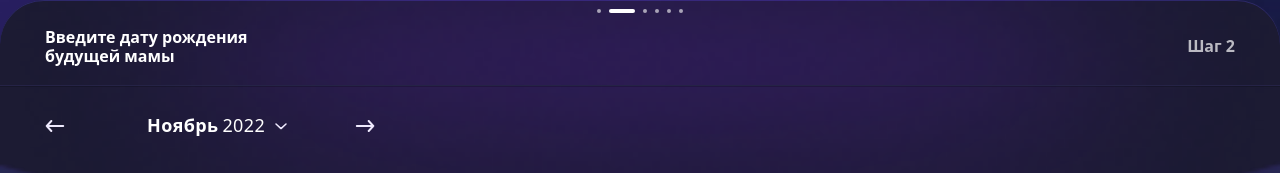
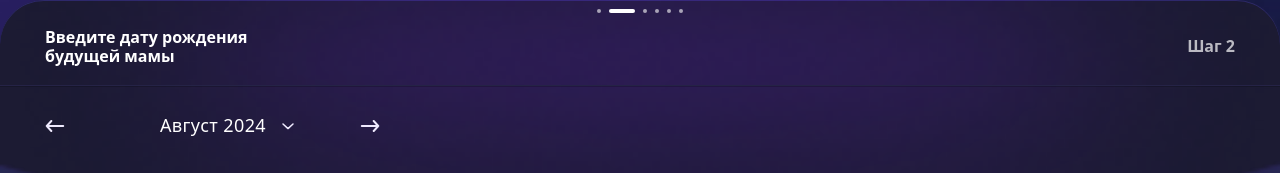
Before and after one commit to KIWIbird717/my-kids, a Next.js app: page /en/home/start-calculation in a window 1280 px wide. Both pictures are taken after a click on the button "Продолжить". Shown: the part 317-490 px from the top of the page. Built offline with nearby package versions, Linux system fonts and the light colour scheme.

Commit message:
added date picker, fixed pagination for statsSwiper

```diff
--- a/app/[locale]/home/start-calculation/page.tsx
+++ b/app/[locale]/home/start-calculation/page.tsx
@@ -2,11 +2,9 @@ import BottomImg from "@/public/bottomfigure.png";
 import ChildPhoto from "@/public/childbigphoto.png";
 import swipeShadow from "@/public/swipeshadow.png";
 import { cn } from "@/shared/lib/utils/cn";
-import { StatsNextBtnProps } from "@/shared/ui/home/start-calculation/NextBtn";
 import MoonLogo from "@/shared/ui/MoonLogo";
 import { StatsSwiper } from "@/widgets/StatsSwiper";
 import Image from "next/image";
-import { FC } from "react";
 
 export default function page() {
   return (
--- a/package.json
+++ b/package.json
@@ -15,6 +15,7 @@
     "framer-motion": "^11.3.28",
     "next": "14.2.5",
     "next-intl": "^3.17.2",
+    "prop-types": "^15.8.1",
     "react": "^18",
     "react-datepicker": "^7.3.0",
     "react-dom": "^18",
--- a/widgets/DateSelection.tsx
+++ b/widgets/DateSelection.tsx
@@ -3,11 +3,18 @@
 import BottomArrow from "@/public/ArrowToBottom.svg";
 import BackArrow from "@/public/BackArrow.svg";
 import NextArrow from "@/public/NextArrow.svg";
-import { FC } from "react";
+import { ru } from "date-fns/locale/ru";
+import { FC, useState } from "react";
+import DatePicker, { registerLocale } from "react-datepicker";
+import "react-datepicker/dist/react-datepicker.css";
+
+registerLocale("ru", ru);
 
 export default function DateSelection() {
   const daysAmount = 30;
   const days = Array.from({ length: daysAmount }).fill({ id: 0 });
+
+  const [selectedDate, setSelectedDate] = useState<Date | null>(new Date("2024/08"));
 
   return (
     <div className="mt-[36px] flex flex-col overflow-hidden">
@@ -15,12 +22,20 @@ export default function DateSelection() {
         <button className="bg-transparent">
           <BackArrow />
         </button>
-        <div className="ml-[82px] mr-[62px] flex flex-row items-center justify-center gap-[4px] text-[18px] leading-[41px] tracking-[0.37px] text-white">
-          <span className="font-bold">Ноябрь</span>
-          <span className="font-normal">2022</span>
-          <BottomArrow />
+        <div className="relative ml-[95px] mr-[53px] flex flex-row items-center justify-center text-[18px] leading-[41px] tracking-[0.37px] text-white min-[400px]:mr-[60px]">
+          <DatePicker
+            selected={selectedDate}
+            onChange={(date) => setSelectedDate(date)}
+            dateFormat="LLLL yyyy"
+            locale={ru}
+            showMonthYearPicker
+            className="flex w-[140px] items-center justify-center bg-transparent capitalize"
+          />
+          <div className="absolute right-0">
+            <BottomArrow />
+          </div>
         </div>
-        <button className="bg-transparent">
+        <button className="shrink-0 bg-transparent">
           <NextArrow />
         </button>
       </div>
```
Also changed, not shown: 1 other file (tests, documents, lock files or other folders).
